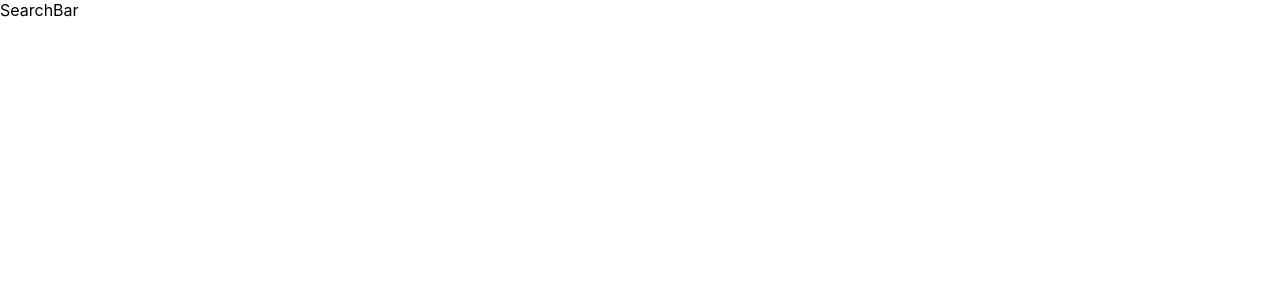
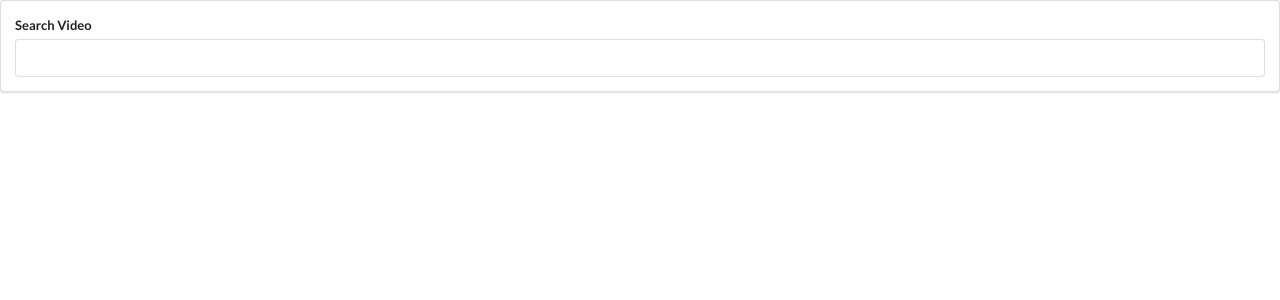
Before and after one commit to yunusparvezkhan/vids-fetching-app, a React (Create React App) app: page / in a window 1280 px wide. Shown: the top 300 px of the page. Built offline with nearby package versions, Linux system fonts and the light colour scheme.

Commit message:
Fix to previous commit, Relinked Semantic UI
This time linked semantic ui through their npm package.

```diff
--- a/package.json
+++ b/package.json
@@ -9,6 +9,8 @@
     "react": "^18.2.0",
     "react-dom": "^18.2.0",
     "react-scripts": "5.0.1",
+    "semantic-ui-css": "^2.5.0",
+    "semantic-ui-react": "^2.1.4",
     "web-vitals": "^2.1.4"
   },
   "scripts": {
--- a/src/components/SearchBar.js
+++ b/src/components/SearchBar.js
@@ -1,9 +1,17 @@
-import React, { Component } from 'react'
+import React, { Component } from 'react';
+import "semantic-ui-css/semantic.min.css"
 
 export default class SearchBar extends Component {
     render() {
         return (
-            <div>SearchBar</div>
+            <div className='ui segment search-bar'>
+                <form className='ui form'>
+                    <div className='field'>
+                        <label>Search Video</label>
+                        <input type="text" />
+                    </div>
+                </form>
+            </div>
         )
     }
 }
```
Also changed, not shown: 1 other file (tests, documents, lock files or other folders).
